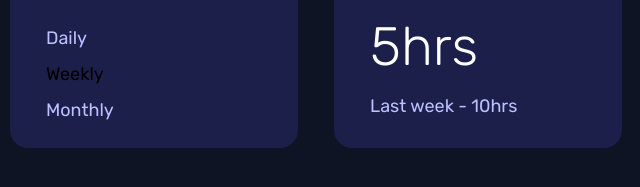
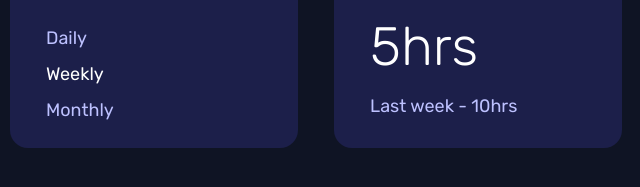
Before and after one commit to 808NV/frontend-mentor-Time-tracking-dashboard, a plain HTML site: page index.html in a window 1280 px wide. Shown: the part 525-712 px from the top of the page, 0-640 px from the left. Drawn offline with Linux system fonts and the light colour scheme; a script that the page names is missing.

Commit message:
Update index.html

```diff
--- a/index.html
+++ b/index.html
@@ -19,7 +19,7 @@
                 </div>
                 <div class="time">
                     <p class="light">Daily</p>
-                    <p>Weekly</p>
+                    <p class="white">Weekly</p>
                     <p class="light">Monthly</p>
                 </div>
             </div>
```
